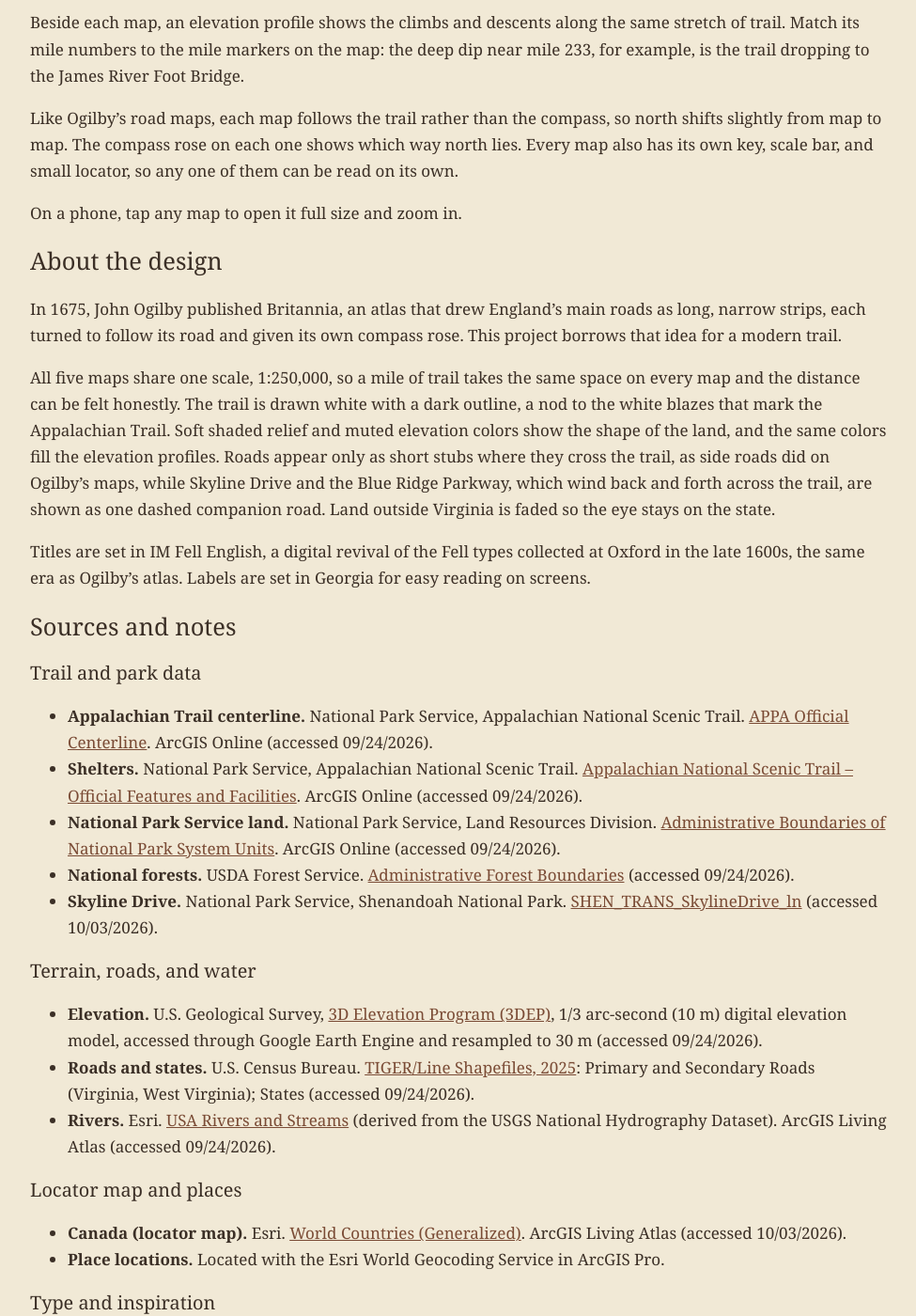
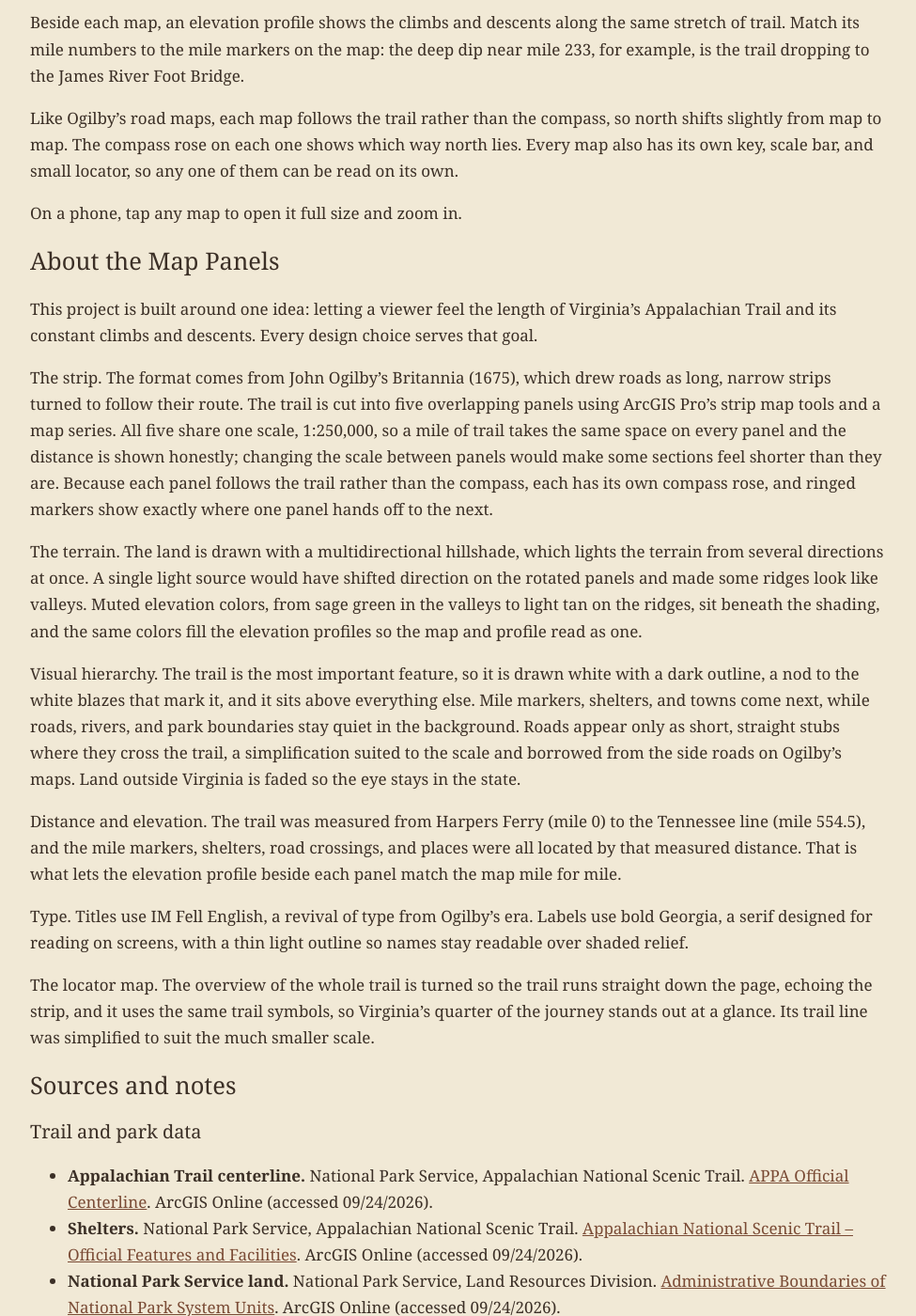
Before and after one commit to tfwatts/tfwatts.github.io, a Jekyll site: the page built from _projects/cartography/week-7-final-project.md, in a window 1280 px wide and 1400 px high, scrolled down 1921 px. Shown: the whole window at 94% size, without its empty margins (152-1127 px from the left). Built offline with Jekyll 4.4.1, drawn with Linux system fonts in a browser that asks for light colours; some web fonts are replaced; some of the changed text lies outside the part shown.

Commit message:
Update week-7-final-project.md

```diff
--- a/_projects/cartography/week-7-final-project.md
+++ b/_projects/cartography/week-7-final-project.md
@@ -31,13 +31,21 @@ Like Ogilby's road maps, each map follows the trail rather than the compass, so
 
 On a phone, tap any map to open it full size and zoom in.
 
-## About the design
+## About the Map Panels
 
-In 1675, John Ogilby published Britannia, an atlas that drew England's main roads as long, narrow strips, each turned to follow its road and given its own compass rose. This project borrows that idea for a modern trail.
+This project is built around one idea: letting a viewer feel the length of Virginia’s Appalachian Trail and its constant climbs and descents. Every design choice serves that goal.
 
-All five maps share one scale, 1:250,000, so a mile of trail takes the same space on every map and the distance can be felt honestly. The trail is drawn white with a dark outline, a nod to the white blazes that mark the Appalachian Trail. Soft shaded relief and muted elevation colors show the shape of the land, and the same colors fill the elevation profiles. Roads appear only as short stubs where they cross the trail, as side roads did on Ogilby's maps, while Skyline Drive and the Blue Ridge Parkway, which wind back and forth across the trail, are shown as one dashed companion road. Land outside Virginia is faded so the eye stays on the state.
+The strip. The format comes from John Ogilby’s Britannia (1675), which drew roads as long, narrow strips turned to follow their route. The trail is cut into five overlapping panels using ArcGIS Pro’s strip map tools and a map series. All five share one scale, 1:250,000, so a mile of trail takes the same space on every panel and the distance is shown honestly; changing the scale between panels would make some sections feel shorter than they are. Because each panel follows the trail rather than the compass, each has its own compass rose, and ringed markers show exactly where one panel hands off to the next.
 
-Titles are set in IM Fell English, a digital revival of the Fell types collected at Oxford in the late 1600s, the same era as Ogilby's atlas. Labels are set in Georgia for easy reading on screens.
+The terrain. The land is drawn with a multidirectional hillshade, which lights the terrain from several directions at once. A single light source would have shifted direction on the rotated panels and made some ridges look like valleys. Muted elevation colors, from sage green in the valleys to light tan on the ridges, sit beneath the shading, and the same colors fill the elevation profiles so the map and profile read as one.
+
+Visual hierarchy. The trail is the most important feature, so it is drawn white with a dark outline, a nod to the white blazes that mark it, and it sits above everything else. Mile markers, shelters, and towns come next, while roads, rivers, and park boundaries stay quiet in the background. Roads appear only as short, straight stubs where they cross the trail, a simplification suited to the scale and borrowed from the side roads on Ogilby’s maps. Land outside Virginia is faded so the eye stays in the state.
+
+Distance and elevation. The trail was measured from Harpers Ferry (mile 0) to the Tennessee line (mile 554.5), and the mile markers, shelters, road crossings, and places were all located by that measured distance. That is what lets the elevation profile beside each panel match the map mile for mile.
+
+Type. Titles use IM Fell English, a revival of type from Ogilby’s era. Labels use bold Georgia, a serif designed for reading on screens, with a thin light outline so names stay readable over shaded relief.
+
+The locator map. The overview of the whole trail is turned so the trail runs straight down the page, echoing the strip, and it uses the same trail symbols, so Virginia’s quarter of the journey stands out at a glance. Its trail line was simplified to suit the much smaller scale.
 
 ## Sources and notes
 
@@ -64,8 +72,3 @@ Titles are set in IM Fell English, a digital revival of the Fell types collected
 
 - **Title typeface.** IM Fell English, digitized by Igino Marini. [Google Fonts](https://fonts.google.com/specimen/IM+Fell+English).
 - **Inspiration.** Ogilby, John. *Britannia, Volume the First.* London, 1675.
-
-## Methods and tools
-
-Maps were made in ArcGIS Pro. The trail was measured along its length from Harpers Ferry (mile 0) to the Tennessee line (mile 554.5), and mile markers, shelters, road crossings, and places were located by that measured distance. The strip was cut into five panels at a single scale of 1:250,000 using ArcGIS Pro's strip map tools and a map series. Elevation was prepared in Google Earth Engine. The elevation profiles and the straight road stubs were drawn with custom Python scripts (matplotlib and Pillow for the profiles, ArcPy for the stubs). The scrolling map page is hosted on GitHub Pages.
-Mileage is measured from the map data and may differ slightly from the Appalachian Trail Conservancy's official figures, which change from year to year as the trail is relocated. "About a quarter" is based on a total trail length of roughly 2,200 miles.
```
